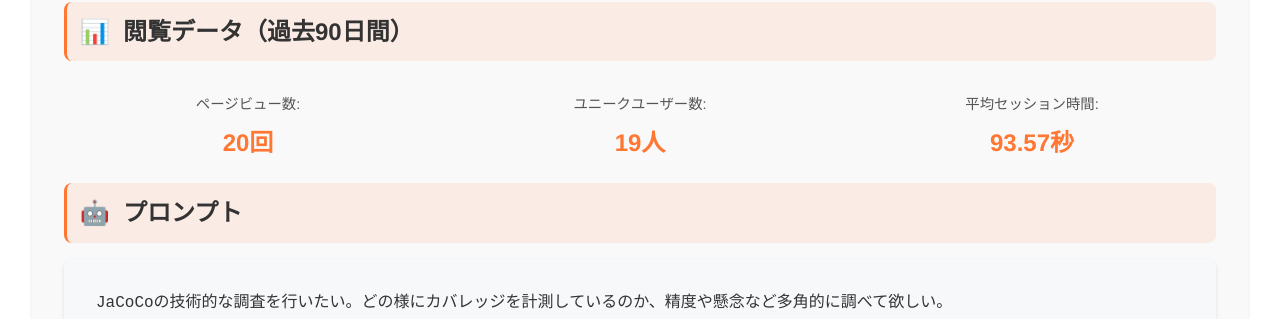
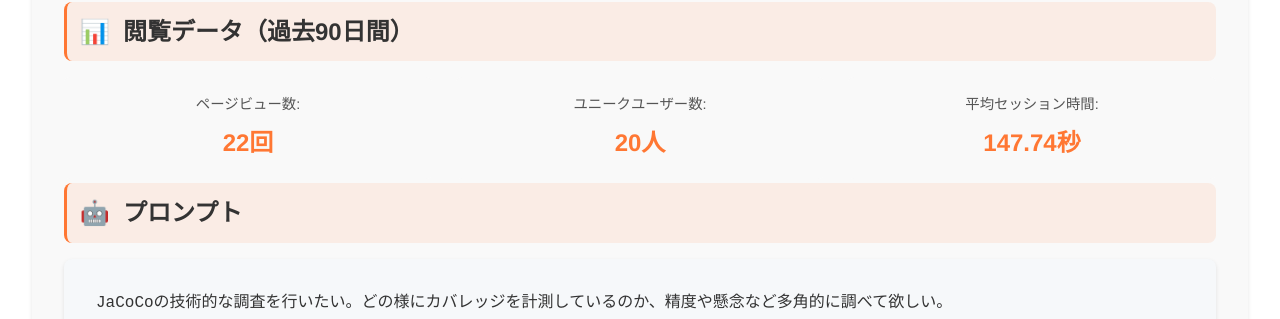
Before and after one commit to aegisfleet/share-deepresearch, a Jekyll site: the page built from _topics/jacoco/index.md, in a window 1280 px wide and 900 px high, scrolled down 532 px. Shown: the part 131-450 px from the top of the window. Built offline with Jekyll 4.4.1, drawn with Linux system fonts in a browser that asks for light colours; nearby versions of some CDN libraries.

Commit message:
Update GA4 metrics

```diff
--- a/_topics/jacoco/index.md
+++ b/_topics/jacoco/index.md
@@ -3,9 +3,9 @@ audio: /share-deepresearch/assets/audio/jacoco.mp3
 category: engineering
 date: 2025-06-18
 ga4_metrics:
-  avgSessionDuration: 93.56754079999999
-  pageViews: 20
-  users: 19
+  avgSessionDuration: 147.74106871428572
+  pageViews: 22
+  users: 20
 layout: topic
 prompt: JaCoCoの技術的な調査を行いたい。どの様にカバレッジを計測しているのか、精度や懸念など多角的に調べて欲しい。
 supplementary_materials:
```
